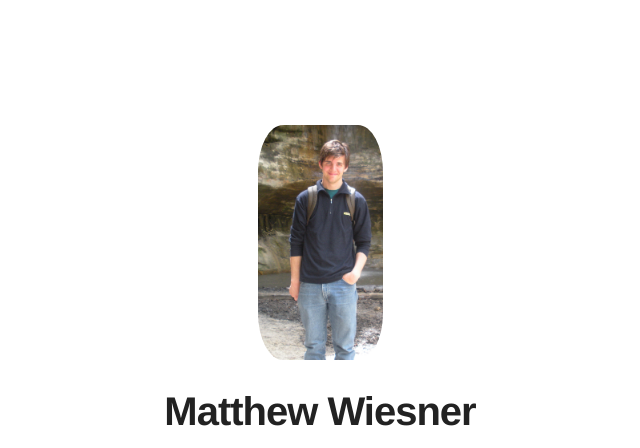
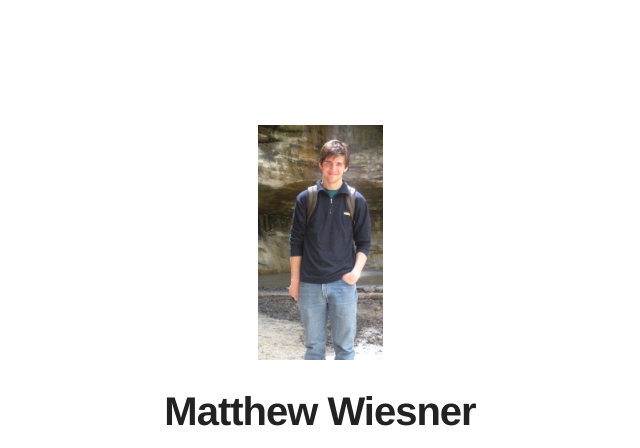
Before and after one commit to m-wiesner/m-wiesner.github.io, a Jekyll site: the page built from index.html, in a window 1280 px wide. Shown: the top 448 px of the page, without its empty margins (320-960 px from the left). Built offline with Jekyll 4.4.1, drawn with Linux system fonts in a browser that asks for light colours.

Commit message:
Gets rid of circular picture border

```diff
--- a/_sass/components/header.sass
+++ b/_sass/components/header.sass
@@ -8,7 +8,7 @@
     > .link > .selfie
         width: 125px
         margin-bottom: 25px
-        border-radius: 20%
+        border-radius: 0%
         transition: all .2s
         box-shadow: 0
         opacity: 1
```
